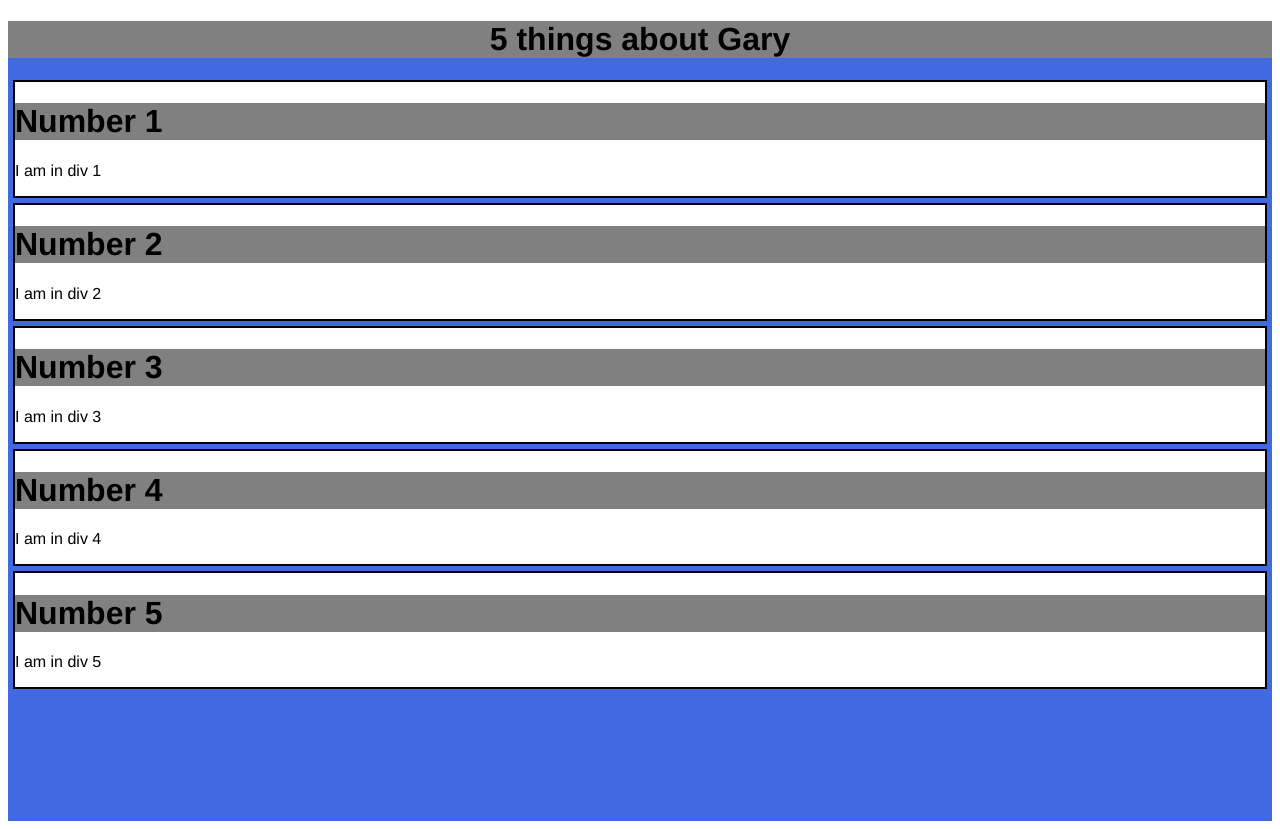
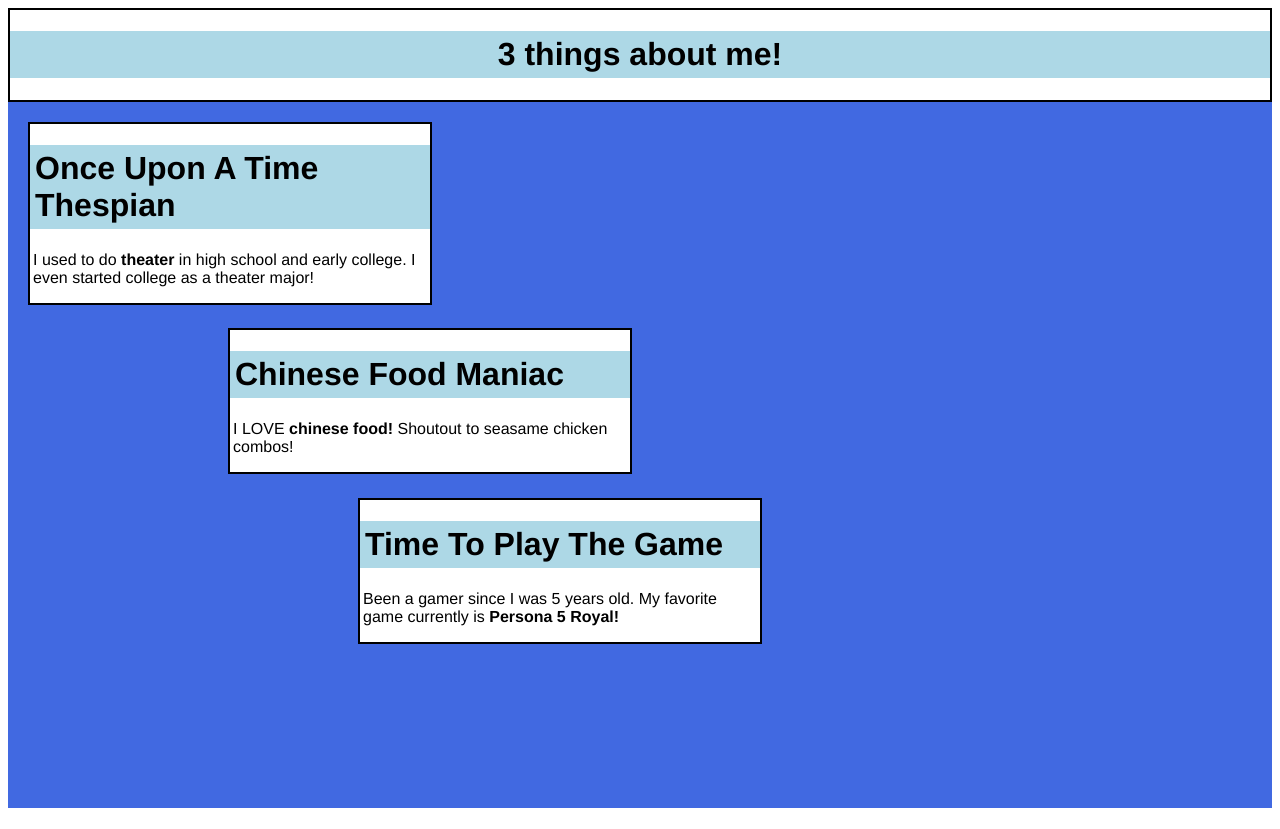
Before and after one commit to garysmith1933/Fullstack-Homework-1-13, a plain HTML site: page index.html in a window 1280 px wide. Drawn offline with Linux system fonts and the light colour scheme.

Commit message:
rearranged css

```diff
--- a/index.html
+++ b/index.html
@@ -5,30 +5,36 @@
     </head>
     <body>
         <div id='main'>
-            <div>
-                <div id = 'header'>
-                    <h1 id = 'title'>5 things about Gary</h1>
+
+                <div class = 'main'>
+                    <h1 id = 'title'>3 things about me!</h1>
                 </div>
-                <div class ='numbers'>
-                <h1> Number 1</h1>
-                <p> I am in div 1</p>
+
+                <div class ='sidediv one'>
+                <h1> Once Upon A Time Thespian</h1>
+                <p> I used to do <span class = 'favorites'>theater</span> in high school and early college. I even started college as a theater major!</p>
             </div>
-             <div class='numbers'>
-                 <h1> Number 2</h1>
-                <p> I am in div 2</p>
+
+
+             <div class='sidediv two'>
+                 <h1> Chinese Food Maniac</h1>
+                <p> I LOVE <span class = 'favorites'>chinese food!</span> Shoutout to seasame chicken combos!</p>
             </div>
-             <div class='numbers'>
-                 <h1> Number 3</h1>
-                <p> I am in div 3</p>
+
+
+             <div class='sidediv three'>
+                 <h1> Time To Play The Game</h1>
+                <p> Been a gamer since I was 5 years old. My favorite game currently is <span class ='favorites'> Persona 5 Royal!</span></p>
             </div>
-             <div class='numbers'>
-                 <h1> Number 4</h1>
-                <p> I am in div 4</p>
-            </div>
-             <div class='numbers'>
-                 <h1> Number 5</h1>
-                <p> I am in div 5</p>
-            </div>
+
+            <!-- <div class='sidediv'>-->
+            <!--     <h1> Number 4</h1>-->
+            <!--    <p> I am in div 4</p>-->
+            <!--</div>-->
+            <!-- <div class='sidediv'>-->
+            <!--     <h1> Number 5</h1>-->
+            <!--    <p> I am in div 5</p>-->
+            <!--</div>-->
 
 
         </div>
--- a/main.css
+++ b/main.css
@@ -5,24 +5,63 @@ body {
 #main {
     height:100vh;
     background-color: royalblue;
-}
-
-.numbers {
-    border: 2px solid ;
-    background-color: white;
-    margin: 5px;
-}
-
-div > h1 {
-   background-color: grey;
-}
-
-#header {
-    border: 2px ;
-    background-color:black;
+    position: relative;
 
 }
 
+/*body divs*/
+.sidediv {
+    border: 2px solid ;
+    background-color: white;
+    margin: 20px;
+    width: 400px;
+    display: inline-block;
+    position: absolute;
+
+}
+
+/*all h1s in a div*/
+div > h1 {
+    padding: 5px;
+   background-color: lightblue;
+   height: 50%;
+}
+
+/*3 things about me*/
 #title {
     text-align: center;
+    background-color: lightblue;
 }
+
+/*the main div*/
+.main {
+     border: 2px solid ;
+    background-color: white;
+    position: relative;
+
+}
+
+/*the second div*/
+.two {
+    position: absolute;
+    left: 200px;
+    top: 300px;
+
+}
+/*the third div*/
+.three {
+    position:absolute;
+    top: 470px;
+    left: 330px;
+}
+
+/*all spans*/
+span {
+    font-weight: bold;
+}
+
+/*the p in the divs*/
+
+.sidediv > p {
+    padding-left: 3px;
+}
```
